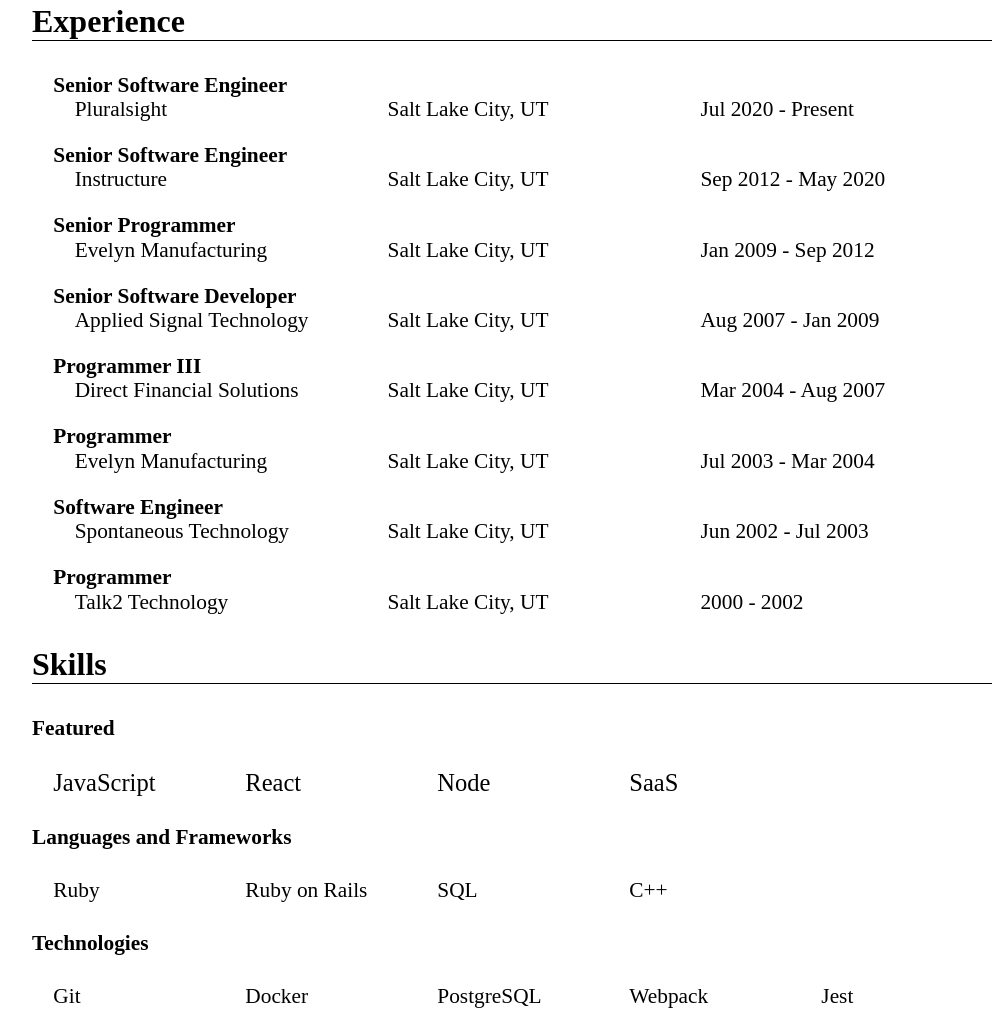
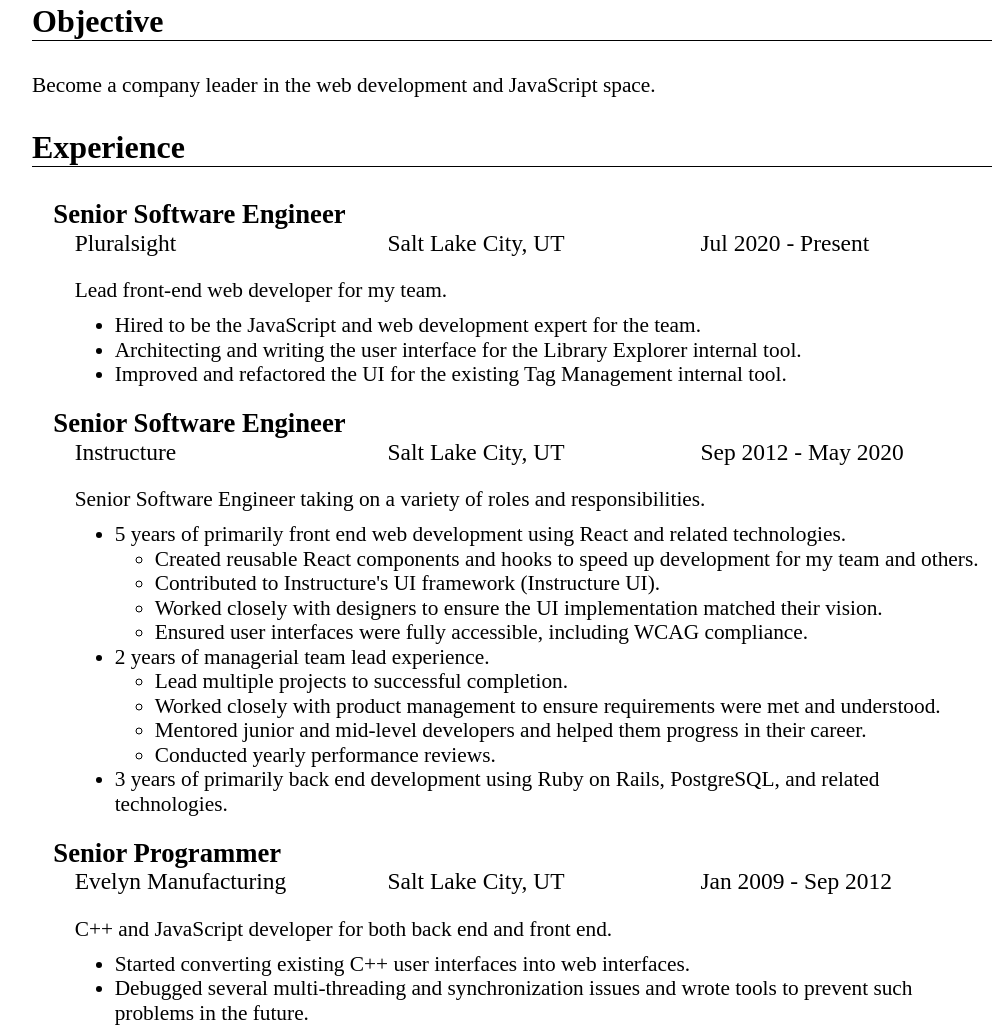
Before and after one commit to jwillesen/home, a Gatsby site: page /resume in a window 1280 px wide. Shown: the part 291-1320 px from the top of the page, without its empty margins (128-1136 px from the left). Built offline with nearby package versions, Linux system fonts and the light colour scheme; Gatsby itself is replaced by a stand-in of ours.

Commit message:
Update resume with bullets for recent jobs

```diff
--- a/src/pages/resume.js
+++ b/src/pages/resume.js
@@ -30,9 +30,11 @@
   marginLeft: "1rem",
 })
 const ExperienceHeader = styled.h4({
+  fontSize: "1.25rem",
   margin: 0,
 })
 const ExperienceSubHeader = styled.div({
+  fontSize: "1.1rem",
   marginLeft: "1rem",
   display: "grid",
   gridTemplateColumns: "repeat(auto-fit, minmax(200px, 1fr))",
@@ -42,6 +44,13 @@
   marginLeft: "1rem",
   marginTop: "1rem",
 })
+const JobSummary = styled.div({})
+const JobBullets = styled.ul({
+  marginTop: "0.5rem",
+})
+const Bullet = styled.li({})
+const SubBullets = styled.ul({})
+
 function Experience({ business, title, dates, location, children }) {
   return (
     <ExperienceDiv>
@@ -76,34 +85,110 @@
 }
 
 export default function Resume() {
-  // TODO: Objective/Summary Section
-  // TODO: Job Description at Instructure
-
   return (
     <Layout>
       <SEO title="resume" />
       <h2 className="sr-only">Resume</h2>
       <ContactInformation />
       <ResumeSection>
+        <SectionHeader>Objective</SectionHeader>
+        <div>
+          Become a company leader in the web development and JavaScript space.
+        </div>
         <SectionHeader>Experience</SectionHeader>
         <Experience
           business="Pluralsight"
           title="Senior Software Engineer"
           dates="Jul 2020 - Present"
           location="Salt Lake City, UT"
-        ></Experience>
+        >
+          <JobSummary>Lead front-end web developer for my team.</JobSummary>
+          <JobBullets>
+            <Bullet>
+              Hired to be the JavaScript and web development expert for the
+              team.
+            </Bullet>
+            <Bullet>
+              Architecting and writing the user interface for the Library
+              Explorer internal tool.
+            </Bullet>
+            <Bullet>
+              Improved and refactored the UI for the existing Tag Management
+              internal tool.
+            </Bullet>
+          </JobBullets>
+        </Experience>
         <Experience
           business="Instructure"
           title="Senior Software Engineer"
           dates="Sep 2012 - May 2020"
           location="Salt Lake City, UT"
-        ></Experience>
+        >
+          <JobSummary>
+            Senior Software Engineer taking on a variety of roles and
+            responsibilities.
+          </JobSummary>
+          <JobBullets>
+            <Bullet>
+              5 years of primarily front end web development using React and
+              related technologies.
+            </Bullet>
+            <SubBullets>
+              <Bullet>
+                Created reusable React components and hooks to speed up
+                development for my team and others.
+              </Bullet>
+              <Bullet>
+                Contributed to Instructure's UI framework (Instructure UI).
+              </Bullet>
+              <Bullet>
+                Worked closely with designers to ensure the UI implementation
+                matched their vision.
+              </Bullet>
+              <Bullet>
+                Ensured user interfaces were fully accessible, including WCAG
+                compliance.
+              </Bullet>
+            </SubBullets>
+            <Bullet>2 years of managerial team lead experience.</Bullet>
+            <SubBullets>
+              <Bullet>Lead multiple projects to successful completion.</Bullet>
+              <Bullet>
+                Worked closely with product management to ensure requirements
+                were met and understood.
+              </Bullet>
+              <Bullet>
+                Mentored junior and mid-level developers and helped them
+                progress in their career.
+              </Bullet>
+              <Bullet>Conducted yearly performance reviews.</Bullet>
+            </SubBullets>
+            <Bullet>
+              3 years of primarily back end development using Ruby on Rails,
+              PostgreSQL, and related technologies.
+            </Bullet>
+          </JobBullets>
+        </Experience>
         <Experience
           business="Evelyn Manufacturing"
           title="Senior Programmer"
           dates="Jan 2009 - Sep 2012"
           location="Salt Lake City, UT"
-        ></Experience>
+        >
+          <JobSummary>
+            C++ and JavaScript developer for both back end and front end.
+          </JobSummary>
+          <JobBullets>
+            <Bullet>
+              Started converting existing C++ user interfaces into web
+              interfaces.
+            </Bullet>
+            <Bullet>
+              Debugged several multi-threading and synchronization issues and
+              wrote tools to prevent such problems in the future.
+            </Bullet>
+          </JobBullets>
+        </Experience>
         <Experience
           business="Applied Signal Technology"
           title="Senior Software Developer"
@@ -131,7 +216,7 @@
         <Experience
           business="Talk2 Technology"
           title="Programmer"
-          dates="2000 - 2002"
+          dates="Dec 2000 - Jun 2002"
           location="Salt Lake City, UT"
         />
       </ResumeSection>
@@ -162,6 +247,9 @@
           <SkillsItem>PostgreSQL</SkillsItem>
           <SkillsItem>Webpack</SkillsItem>
           <SkillsItem>Jest</SkillsItem>
+          <SkillsItem>Redux</SkillsItem>
+          <SkillsItem>Recoil</SkillsItem>
+          <SkillsItem>Pullstate</SkillsItem>
         </SkillsGrid>
 
         <SkillsHeader>Other Keywords</SkillsHeader>
```
